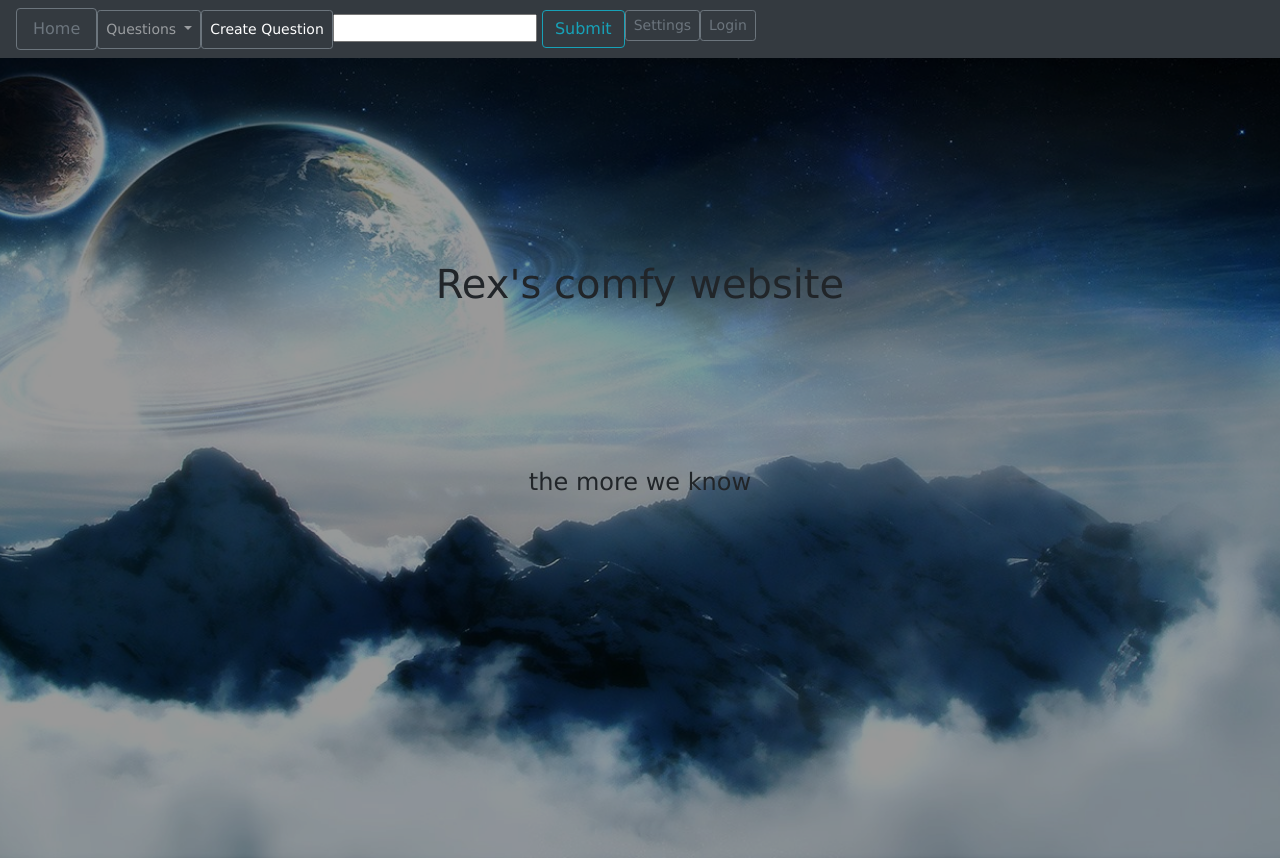
After one commit to Seraph27/django-forum, a Django app: page /rex/home in a window 1280 px wide. The commit adds this page. Run offline with Django 3.2, Linux system fonts and the light colour scheme; data that the repository does not hold is empty; some libraries are stand-ins or nearby versions.

Commit message:
added home page and home page image added edits for answers/questions (class view for questions needs fix) fixed templating for nav bar

```diff
--- a/rex_app/templates/rex_app/base.html
+++ b/rex_app/templates/rex_app/base.html
@@ -27,7 +27,15 @@
   </head>
 
   <body>
+
+
+
+
+
+
     <nav class="navbar navbar-expand-lg navbar-dark bg-dark">
+      <a class="nav-link btn btn-outline-secondary" href="{% url 'home' %}">Home</a>
+
       <button class="navbar-toggler" type="button" data-toggle="collapse" data-target="#navbarSupportedContent" aria-controls="navbarSupportedContent" aria-expanded="false" aria-label="Toggle navigation">
         <span class="navbar-toggler-icon"></span>
       </button>
@@ -36,7 +44,7 @@
         <ul class="navbar-nav mr-auto">
 
           <li class="nav-item dropdown">
-        <a class="nav-link dropdown-toggle" href="#" id="navbarDropdown" role="button" data-toggle="dropdown" aria-haspopup="true" aria-expanded="false">
+            <a class="nav-link btn btn-outline-secondary btn-sm dropdown-toggle" href="#" id="navbarDropdown" role="button" data-toggle="dropdown" aria-haspopup="true" aria-expanded="false">
               Questions
             </a>
             <div class="dropdown-menu" aria-labelledby="navbarDropdown">
@@ -44,10 +52,10 @@
               {% show_question_dropdown %}
 
             </div>
-      </li>
+          </li><br>
 
           <li class="nav-item active">
-        <a class="nav-link" href="{% url 'create_question' %}">Create Question</a>
+            <a class="nav-link btn btn-outline-secondary btn-sm" href="{% url 'create_question' %}">Create Question</a>
           </li>
 
           <li class="nav-item active">
@@ -57,14 +65,14 @@
             </form>
           </li>
 
-      <li><a href="{% url 'settings' user.pk %}">Settings</a></li>
+          <li><a class="btn btn-outline-secondary btn-sm" href="{% url 'settings' 1 %}">Settings</a></li>
 
            {% if user.is_authenticated %}
              <li>Logged in as: {{ user.get_username }}</li>
              <li>Color: {{ user.userattribute.get_background_color_display }}</li>
-         <li><a href="{% url 'logout'%}?next={{request.path}}">Logout</a></li>
+             <li><a class="btn btn-outline-secondary btn-sm" href="{% url 'logout'%}?next={{request.path}}">Logout</a></li>
            {% else %}
-         <li><a href="{% url 'login'%}?next={{request.path}}">Login</a></li>
+             <li><a class="btn btn-outline-secondary btn-sm" href="{% url 'login'%}?next={{request.path}}">Login</a></li>
            {% endif %}
         </ul>
       </div>
--- /dev/null
+++ b/rex_app/templates/rex_app/home.html
@@ -0,0 +1,72 @@
+{% extends 'rex_app/base.html' %}
+
+{% block content %}
+
+
+{% load static %}
+
+
+<section>
+	<h1>Rex's comfy website</h1>
+	<h4>the more we know</h4>
+</section>
+<div class="bg"></div>
+
+<style type="text/css">
+	*{
+		padding:0;
+		margin: 0;
+	}
+
+	body{
+		font-family: 'verdana', sans-serif;
+
+	}
+
+	h1, h2, h3, h4, p {
+		margin-bottom: 160px;
+
+	}
+
+	body, html {
+		height: 100%;
+		margin: 0;
+	}
+
+	section:nth-of-type(1) {
+		/* The image used */
+		background-image: url("{% static "img/bg1.jpg" %}");
+		background-position: center;
+		background-size: cover;
+	}
+
+	section{
+		padding: 20px;
+		display: flex;
+		flex-direction: column;
+		text-align:center;
+		height: 100vh;
+		justify-content: center;
+		align-items: center;
+		position:relative;
+
+	}
+	section > *{
+		position: relative;
+		z-index: 2;
+	}
+
+	section:nth-of-type(1):after{
+		content:'';
+		position:absolute;
+		left:0; top:0;
+		width:100%; height:100%;
+		background: rgba(0,0,0,.4);
+		z-index: 1;
+
+	}
+
+
+
+</style>
+{% endblock content %}
--- a/rex_app/urls.py
+++ b/rex_app/urls.py
@@ -4,12 +4,13 @@ from . import views
 
 urlpatterns = [
 
-    path('index', views.index, name='index'),
-    path('inc_age', views.inc_age, name='inc_age'),
+    path('home', views.home_detail, name='home'),
     path('question/create', views.create_question, name='create_question'),
     path('answer/create/<int:question_pk>', views.create_answer, name='create_answer'),
+    path('answer/edit/<int:answer_pk>', views.edit_answer, name='edit_answer'),
     path('comment/create/<int:answer_pk>', views.create_comment, name='create_comment'),
     path('question/<int:pk>', views.question_detail, name='question_detail'),
+    path('question/edit/<int:pk>', views.EditQuestion.as_view(), name='edit_question'),
     path('search', views.search, name='search'),
     path('upvote/<int:answer_pk>', views.upvote, name='upvote'),
     path('downvote/<int:answer_pk>', views.downvote, name='downvote'),
--- a/rex_app/views.py
+++ b/rex_app/views.py
@@ -9,7 +9,7 @@ from django.contrib.auth.decorators import login_required
 from django.contrib.auth.models import User
 from .models import *
 
-from django.views.generic import ListView, CreateView
+from django.views.generic import ListView, CreateView, UpdateView
 
 from crispy_forms.helper import FormHelper
 from crispy_forms.layout import Submit
@@ -39,25 +39,9 @@ class DirectMessageCreate(CreateView):
         return reverse('direct_message_list')
 
 # Create your views here.
-def index(request):
-    # return HttpResponse('<b>Welcome!</b>')
-    return render(request, 'rex_app/b.html', {
-        'sunny_today': True,
-        'a_big_number': 23094820394803948309,
-        'fruits': ['apple','banana','orange'],
-        'd': {'a': 1, 'b': 2},
-        })
+def home_detail(request):
+    return render(request,'rex_app/home.html', {
 
-def inc_age(request):
-
-    rex = Person.objects.get(first='r')
-
-    rex.age += 1
-
-    rex.save()
-
-    return render(request, 'rex_app/b.html', {
-        'people': Person.objects.all(),
         })
 
 def question_detail(request, pk):
@@ -105,12 +89,20 @@ def create_question(request):
         'form': form,
     })
 
+class EditQuestion(UpdateView):
+    model = Question
+    form_class = QuestionForm
 
+
+
+    def get_success_url(self):
+        messages.add_message(request, messages.SUCCESS, 'question successfully edited!')
+        return reverse('question_detail')
 
 class AnswerForm(forms.ModelForm):
     class Meta:
         model = Answer
-        fields = ['text', 'upvotes', 'accepted']
+        fields = ['text']
 
 @login_required
 def create_answer(request, question_pk):
@@ -140,6 +132,32 @@ def create_answer(request, question_pk):
         'question_pk': question_pk,
     })
 
+@login_required
+def edit_answer(request, answer_pk):
+
+    answer = get_object_or_404(Answer, pk=answer_pk)
+
+    if request.method == 'POST':
+
+        form = AnswerForm(request.POST)
+
+        if form.is_valid() and request.user == answer.answered_by:
+
+            answer.text = form.cleaned_data['text']
+            answer.save()
+            messages.add_message(request, messages.SUCCESS, 'Answer successfully edited!')
+            return redirect('question_detail', pk=answer.question.pk)
+
+        else:
+            messages.add_message(request, messages.ERROR, 'dont you dare change someone elses answer')
+
+    else:
+        form = AnswerForm(instance=answer)
+    return render(request, 'rex_app/edit_answer.html', {
+        'form': form,
+        'answer_pk': answer_pk,
+
+    })
 
 class CommentForm(forms.ModelForm):
     class Meta:
@@ -263,12 +281,3 @@ def change_color(request, user_pk):
     return render(request, 'rex_app/change_color.html', {
         'form': form,
     })
-
-
-
-# new views / templates etc for any UserAttributes
-
-
-
-#Questions
-#whats the difference between User and user in models
```
Also changed, not shown: requirements.txt (+26 -1 lines), rex_app/templates/rex_app/a.html (deleted, +0 -25 lines), rex_app/templates/rex_app/b.html (deleted, +0 -8 lines), rex_app/templates/rex_app/edit_answer.html (added, +20 -0 lines), rex_app/templates/rex_app/question_detail.html (+13 -6 lines), rex_app/templates/rex_app/question_form.html (added, +20 -0 lines), rex_app/static/img/bg1.jpg (added), rex_app/static/img/bg2.jpg (added), rex_app/static/img/bg3.jpg (added). Lines whose indentation alone changed are shown as unchanged.
